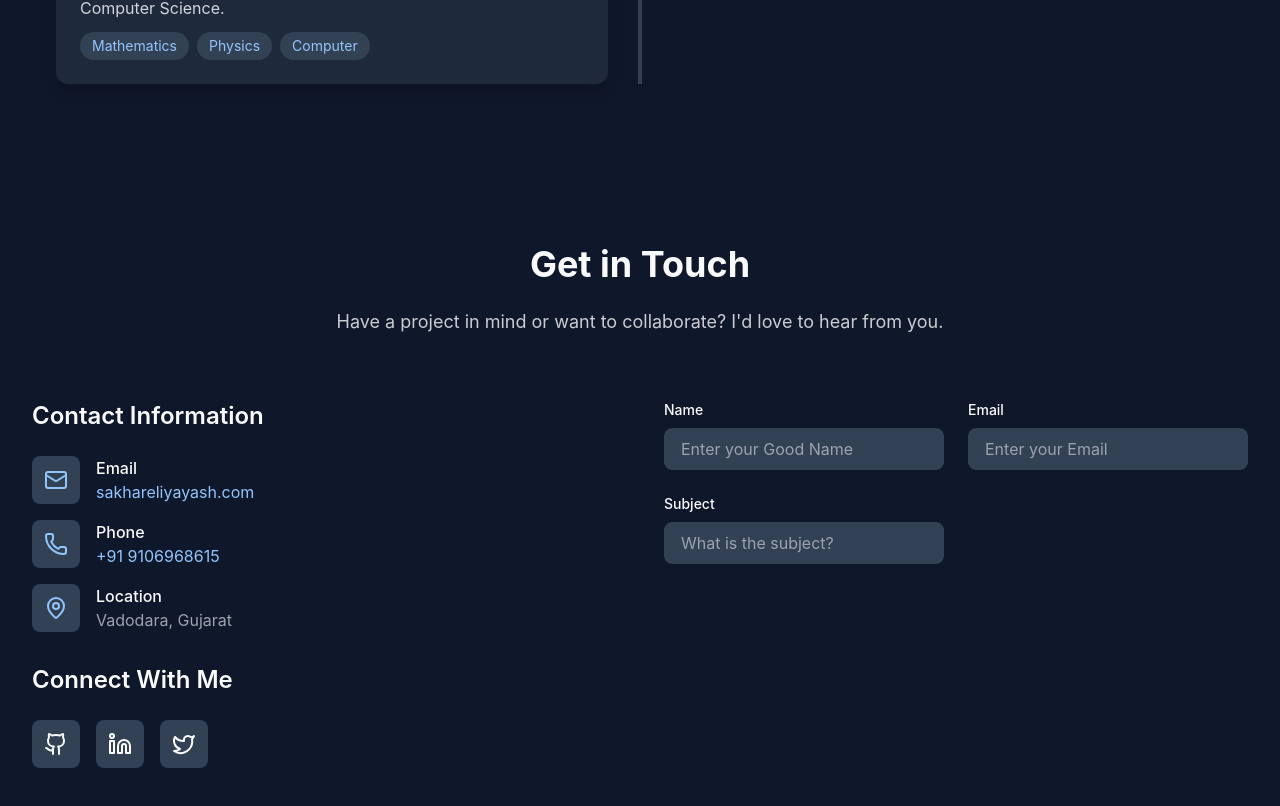
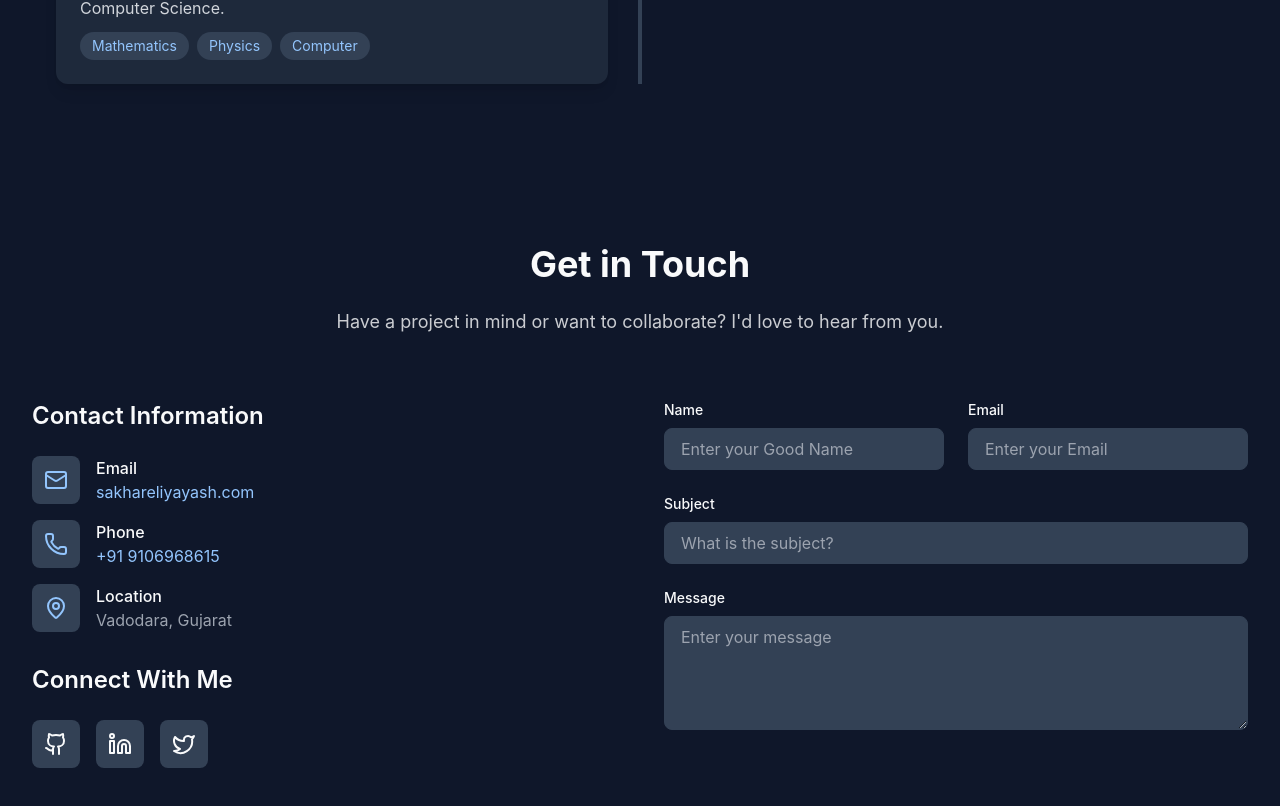
Before and after one commit to YashSakhareliya/Portfolio, a React (Vite) app: page / in a window 1280 px wide. Shown: the part 4992-5798 px from the top of the page. Built offline with nearby package versions, Linux system fonts and the light colour scheme.

Commit message:
MEssage Input Lable DOne

```diff
--- a/src/components/Contact.jsx
+++ b/src/components/Contact.jsx
@@ -193,12 +193,13 @@ const Contact = () => {
                                 } focus:ring-2 focus:border-transparent`}
                             />
                             </motion.div>
+                        </div>
 
                             <motion.div
                             initial={{ opacity: 0, y: 20 }}
                             animate={{ opacity: 1, y: 0 }}
                             transition={{ delay: 0.3 }}
-                        >
+                            >
                             <label htmlFor="subject" className="block text-sm font-medium mb-2">
                             Subject
                             </label>
@@ -216,8 +217,31 @@ const Contact = () => {
                                 : 'border-gray-300 bg-white focus:ring-blue-500'
                             } focus:ring-2 focus:border-transparent`}
                             />
+                            </motion.div>
+
+                            <motion.div
+                            initial={{ opacity: 0, y: 20 }}
+                            animate={{ opacity: 1, y: 0 }}
+                            transition={{ delay: 0.4 }}
+                            >
+                            <label htmlFor="message" className="block text-sm font-medium mb-2">
+                            Message
+                            </label>
+                            <textarea
+                            id="message"
+                            name="message"
+                            value={formState.message}
+                            // onChange={handleChange}
+                            required
+                            placeholder='Enter your message'
+                            rows={4}
+                            className={`w-full px-4 py-2 rounded-lg border ${
+                                isDarkMode
+                                ? 'border-dark-bg-tertiary bg-dark-bg-tertiary focus:ring-web3-blue-glow'
+                                : 'border-gray-300 bg-white focus:ring-blue-500'
+                            } focus:ring-2 focus:border-transparent`}
+                            />
                         </motion.div>
-                        </div>
                     </form>
 
                 </motion.div>
```
